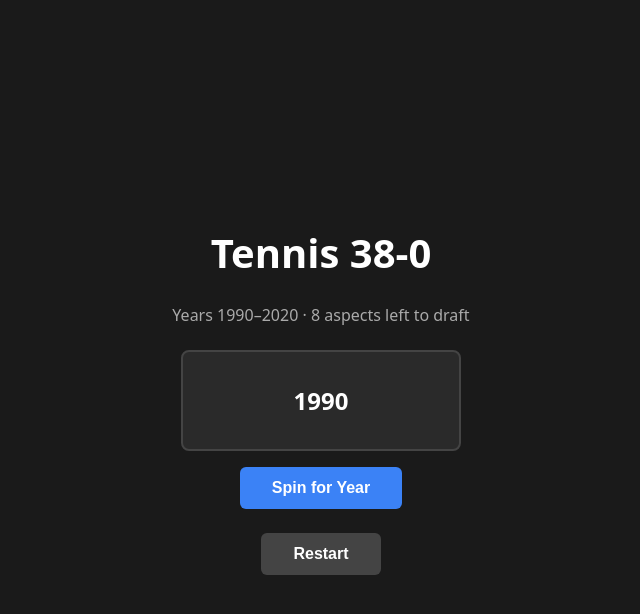
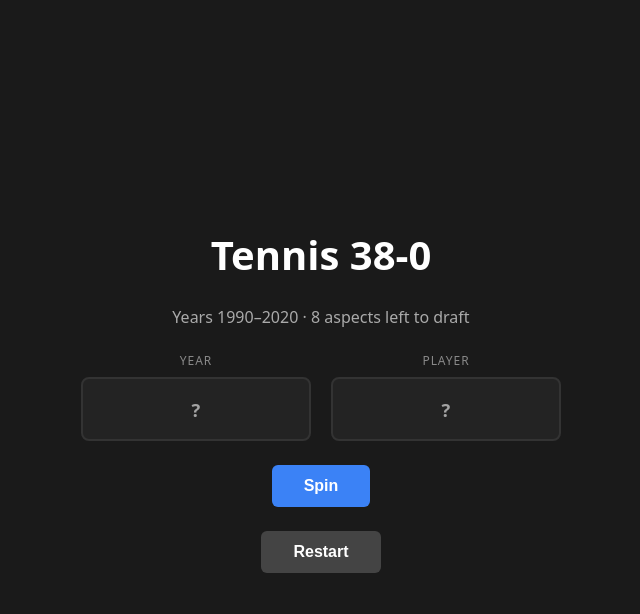
Before and after one commit to CharlesVilla68/tennis-game, a React (Vite) app: page / in a window 1280 px wide. Both pictures are taken after a click on the button "Start". Shown: the top 614 px of the page, without its empty margins (319-959 px from the left). Built offline with nearby package versions, Linux system fonts and the light colour scheme.

Commit message:
Changed the way the wheels work

```diff
--- a/src/App.jsx
+++ b/src/App.jsx
@@ -4,6 +4,8 @@ import { getPlayersForYear } from "./utils/getPlayersForYear";
 
 const MIN_YEAR = 1968;
 const MAX_YEAR = 2024;
+const YEAR_SPIN_MS = 1200;
+const PLAYER_SPIN_MS = 1700; // finishes ~0.5s after the year reel
 
 const ASPECTS = [
   "forehand",
@@ -31,10 +33,16 @@ function App() {
   const [startYear, setStartYear] = useState(1990);
   const [endYear, setEndYear] = useState(2020);
   const [lockedRange, setLockedRange] = useState(null);
-  const [selectedYear, setSelectedYear] = useState(null);
-  const [selectedPlayer, setSelectedPlayer] = useState(null);
+  const [myPlayer, setMyPlayer] = useState({});
+
+  const [spinToken, setSpinToken] = useState(0);
   const [spinning, setSpinning] = useState(false);
-  const [myPlayer, setMyPlayer] = useState({});
+  const [roundYearTarget, setRoundYearTarget] = useState(null);
+  const [roundPlayerOptions, setRoundPlayerOptions] = useState([]);
+  const [roundPlayerTarget, setRoundPlayerTarget] = useState(null);
+  const [roundMatches, setRoundMatches] = useState([]);
+  const [roundPlayer, setRoundPlayer] = useState(null);
+  const [noMatchError, setNoMatchError] = useState(false);
 
   const isValidRange =
     startYear <= endYear && startYear >= MIN_YEAR && endYear <= MAX_YEAR;
@@ -48,42 +56,78 @@ function App() {
     return Array.from({ length: end - start + 1 }, (_, i) => String(start + i));
   }, [lockedRange]);
 
-  const matchingPlayers = useMemo(() => {
-    if (!selectedYear) return [];
-    return getPlayersForYear(selectedYear);
-  }, [selectedYear]);
-
-  const playerOptions = useMemo(
-    () => matchingPlayers.map((player) => player.name),
-    [matchingPlayers]
-  );
-
   const handleStart = () => {
     if (!isValidRange) return;
     setLockedRange({ start: startYear, end: endYear });
-    setSelectedYear(null);
-    setSelectedPlayer(null);
+    resetRound();
+  };
+
+  const resetRound = () => {
+    setRoundYearTarget(null);
+    setRoundPlayerOptions([]);
+    setRoundPlayerTarget(null);
+    setRoundMatches([]);
+    setRoundPlayer(null);
+    setNoMatchError(false);
   };
 
   const handleRestart = () => {
     setLockedRange(null);
-    setSelectedYear(null);
-    setSelectedPlayer(null);
+    setMyPlayer({});
     setSpinning(false);
-    setMyPlayer({});
+    setSpinToken(0);
+    resetRound();
+  };
+
+  const handleSpin = () => {
+    if (spinning || yearOptions.length === 0) return;
+
+    let year = null;
+    let matches = [];
+    for (let i = 0; i < 50; i++) {
+      const candidate =
+        yearOptions[Math.floor(Math.random() * yearOptions.length)];
+      const found = getPlayersForYear(candidate);
+      if (found.length > 0) {
+        year = candidate;
+        matches = found;
+        break;
+      }
+    }
+
+    if (!year) {
+      setNoMatchError(true);
+      return;
+    }
+
+    const player = matches[Math.floor(Math.random() * matches.length)];
+
+    setRoundYearTarget(year);
+    setRoundMatches(matches);
+    setRoundPlayerOptions(matches.map((p) => p.name));
+    setRoundPlayerTarget(player.name);
+    setRoundPlayer(null);
+    setNoMatchError(false);
+    setSpinning(true);
+    setSpinToken((t) => t + 1);
+  };
+
+  const handlePlayerLanded = (name) => {
+    const player = roundMatches.find((p) => p.name === name);
+    setRoundPlayer(player);
+    setSpinning(false);
   };
 
   const handleDraftAspect = (aspect) => {
-    if (!selectedPlayer) return;
+    if (!roundPlayer) return;
     setMyPlayer((prev) => ({
       ...prev,
       [aspect]: {
-        value: selectedPlayer.ratings[aspect],
-        from: selectedPlayer.name,
+        value: roundPlayer.ratings[aspect],
+        from: roundPlayer.name,
       },
     }));
-    setSelectedYear(null);
-    setSelectedPlayer(null);
+    resetRound();
   };
 
   const overallRating = isComplete
@@ -178,40 +222,45 @@ function App() {
             {remainingAspects.length === 1 ? "" : "s"} left to draft
           </p>
 
-          {!selectedYear ? (
+          <div className="spin-row">
             <Wheel
               options={yearOptions}
-              buttonLabel="Spin for Year"
-              onSpinningChange={setSpinning}
-              onFinish={setSelectedYear}
+              targetValue={roundYearTarget}
+              spinToken={spinToken}
+              spinMs={YEAR_SPIN_MS}
+              label="Year"
             />
-          ) : (
-            <>
-              <p className="result">Season: {selectedYear}</p>
+            <Wheel
+              options={roundPlayerOptions}
+              targetValue={roundPlayerTarget}
+              spinToken={spinToken}
+              spinMs={PLAYER_SPIN_MS}
+              label="Player"
+              onLanded={handlePlayerLanded}
+            />
+          </div>
 
-              {!selectedPlayer && matchingPlayers.length > 0 && (
-                <Wheel
-                  key={selectedYear}
-                  options={playerOptions}
-                  buttonLabel="Spin for Player"
-                  onSpinningChange={setSpinning}
-                  onFinish={(name) => {
-                    const player = matchingPlayers.find((p) => p.name === name);
-                    setSelectedPlayer(player);
-                  }}
-                />
-              )}
-
-              {!selectedPlayer && matchingPlayers.length === 0 && (
+          {noMatchError && (
             <p className="error">
-                  No players were active in {selectedYear}. Restart to try a new
-                  range.
+              Couldn't find an active player in a sampled year — try Spin again.
             </p>
           )}
 
-              {selectedPlayer && (
+          {!roundPlayer && (
+            <button
+              type="button"
+              className="primary-button"
+              disabled={spinning}
+              onClick={handleSpin}>
+              {spinning ? "Spinning…" : "Spin"}
+            </button>
+          )}
+
+          {roundPlayer && (
             <>
-                  <p className="result">Your player: {selectedPlayer.name}</p>
+              <p className="result">
+                Your player: {roundPlayer.name} ({roundYearTarget})
+              </p>
               <p className="locked-range">Pick one stat to draft:</p>
               <div className="aspect-grid">
                 {remainingAspects.map((aspect) => (
@@ -220,17 +269,13 @@ function App() {
                     type="button"
                     className="aspect-button"
                     onClick={() => handleDraftAspect(aspect)}>
-                        <span className="aspect-name">
-                          {ASPECT_LABELS[aspect]}
-                        </span>
+                    <span className="aspect-name">{ASPECT_LABELS[aspect]}</span>
                     <span className="aspect-value">
-                          {selectedPlayer.ratings[aspect]}
+                      {roundPlayer.ratings[aspect]}
                     </span>
                   </button>
                 ))}
               </div>
-                </>
-              )}
             </>
           )}
 
--- a/src/components/Wheel.jsx
+++ b/src/components/Wheel.jsx
@@ -1,112 +1,76 @@
-import { useState, useRef, useCallback, useEffect } from 'react'
+import { useEffect, useRef, useState } from "react";
 
-const SPIN_DURATION_MS = 2000
+const BOUNCE_OFFSETS = [1, -1, 0];
+const BOUNCE_STEP_MS = 160;
 
 export default function Wheel({
   options,
-  onFinish,
-  onSpinningChange,
-  buttonLabel = 'Spin',
+  targetValue,
+  spinToken,
+  spinMs = 1200,
+  label,
+  onLanded,
 }) {
-  const [displayed, setDisplayed] = useState(options[0] ?? '')
-  const [spinning, setSpinning] = useState(false)
-  const frameRef = useRef(null)
+  const [displayed, setDisplayed] = useState("?");
+  const [phase, setPhase] = useState("idle");
+  const rafRef = useRef(null);
+  const timersRef = useRef([]);
+
+  const clearAll = () => {
+    if (rafRef.current) cancelAnimationFrame(rafRef.current);
+    rafRef.current = null;
+    timersRef.current.forEach(clearTimeout);
+    timersRef.current = [];
+  };
+
+  useEffect(() => clearAll, []);
 
   useEffect(() => {
-    return () => {
-      if (frameRef.current) cancelAnimationFrame(frameRef.current)
-    }
-  }, [])
+    if (!spinToken || targetValue == null || options.length === 0) return;
+    clearAll();
 
-  useEffect(() => {
-    if (!spinning && options.length > 0) {
-      setDisplayed(options[0])
-    }
-  }, [options, spinning])
+    const targetIndex = Math.max(options.indexOf(targetValue), 0);
+    const totalSteps = options.length * 3 + targetIndex;
+    const start = performance.now();
 
-  const setSpinState = useCallback(
-    (value) => {
-      setSpinning(value)
-      onSpinningChange?.(value)
-    },
-    [onSpinningChange],
-  )
-
-  const spin = useCallback(() => {
-    if (spinning || options.length === 0) return
-
-    const finalIndex = Math.floor(Math.random() * options.length)
-    const totalSteps = options.length * 3 + finalIndex
-    const startTime = performance.now()
-
-    setSpinState(true)
+    setPhase("spinning");
 
     const tick = (now) => {
-      const elapsed = now - startTime
-      const progress = Math.min(elapsed / SPIN_DURATION_MS, 1)
-      const eased = 1 - Math.pow(1 - progress, 4)
-      const step = Math.floor(eased * totalSteps)
-
-      setDisplayed(options[step % options.length])
+      const progress = Math.min((now - start) / spinMs, 1);
+      const eased = 1 - Math.pow(1 - progress, 3);
+      const step = Math.floor(eased * totalSteps);
+      setDisplayed(options[step % options.length]);
 
       if (progress >= 1) {
-        const result = options[finalIndex]
-        setDisplayed(result)
-        setSpinState(false)
-        onFinish(result)
-        return
+        bounce();
+        return;
       }
+      rafRef.current = requestAnimationFrame(tick);
+    };
 
-      frameRef.current = requestAnimationFrame(tick)
-    }
+    const bounce = () => {
+      setPhase("settling");
+      BOUNCE_OFFSETS.forEach((offset, i) => {
+        const t = setTimeout(() => {
+          const idx = (targetIndex + offset + options.length) % options.length;
+          setDisplayed(options[idx]);
+          if (offset === 0) {
+            setPhase("done");
+            onLanded?.(targetValue);
+          }
+        }, i * BOUNCE_STEP_MS);
+        timersRef.current.push(t);
+      });
+    };
 
-    frameRef.current = requestAnimationFrame(tick)
-  }, [options, onFinish, spinning, setSpinState])
+    rafRef.current = requestAnimationFrame(tick);
+    // eslint-disable-next-line react-hooks/exhaustive-deps
+  }, [spinToken]);
 
   return (
-    <div style={styles.container}>
-      <div style={styles.display}>{displayed || '—'}</div>
-      <button
-        type="button"
-        style={styles.button}
-        onClick={spin}
-        disabled={spinning || options.length === 0}
-      >
-        {spinning ? 'Spinning…' : buttonLabel}
-      </button>
+    <div className="wheel">
+      {label && <div className="wheel-label">{label}</div>}
+      <div className={`wheel-display wheel-${phase}`}>{displayed}</div>
     </div>
-  )
+  );
 }
-
-const styles = {
-  container: {
-    display: 'flex',
-    flexDirection: 'column',
-    alignItems: 'center',
-    gap: '1rem',
-  },
-  display: {
-    width: '280px',
-    padding: '2rem 1.5rem',
-    backgroundColor: '#2a2a2a',
-    border: '2px solid #444',
-    borderRadius: '8px',
-    fontSize: '1.5rem',
-    fontWeight: 600,
-    textAlign: 'center',
-    minHeight: '5rem',
-    display: 'flex',
-    alignItems: 'center',
-    justifyContent: 'center',
-  },
-  button: {
-    padding: '0.75rem 2rem',
-    fontSize: '1rem',
-    fontWeight: 600,
-    color: '#fff',
-    backgroundColor: '#3b82f6',
-    border: 'none',
-    borderRadius: '6px',
-    cursor: 'pointer',
-  },
-}
--- a/src/index.css
+++ b/src/index.css
@@ -105,6 +105,62 @@ h1 {
   background-color: #444;
 }
 
+.spin-row {
+  display: flex;
+  gap: 1.25rem;
+  width: 100%;
+  justify-content: center;
+}
+
+.wheel {
+  display: flex;
+  flex-direction: column;
+  align-items: center;
+  gap: 0.5rem;
+  flex: 1;
+}
+
+.wheel-label {
+  font-size: 0.75rem;
+  letter-spacing: 0.08em;
+  text-transform: uppercase;
+  color: #888;
+}
+
+.wheel-display {
+  width: 100%;
+  min-height: 4rem;
+  padding: 1rem 0.75rem;
+  background-color: #2a2a2a;
+  border: 2px solid #444;
+  border-radius: 8px;
+  font-size: 1.15rem;
+  font-weight: 700;
+  text-align: center;
+  display: flex;
+  align-items: center;
+  justify-content: center;
+  transition: border-color 0.2s, transform 0.15s;
+}
+
+.wheel-idle {
+  opacity: 0.6;
+}
+
+.wheel-spinning {
+  border-color: #3b82f6;
+}
+
+.wheel-settling {
+  border-color: #fbbf24;
+  transform: scale(1.04);
+}
+
+.wheel-done {
+  border-color: #22c55e;
+  transform: scale(1);
+}
+
 .my-player {
   width: 100%;
   background-color: #232323;
```
Lines whose indentation alone changed are shown as unchanged.
